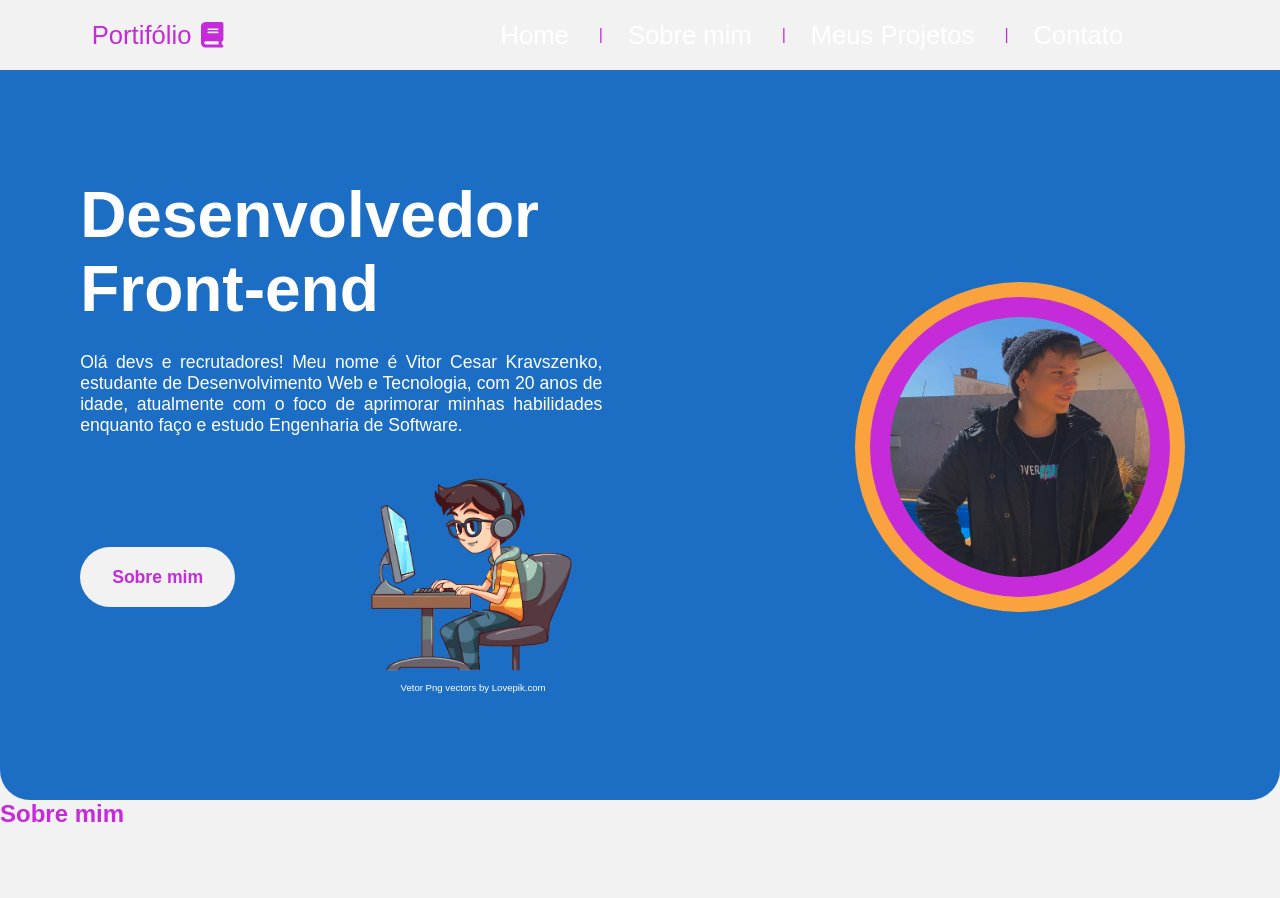
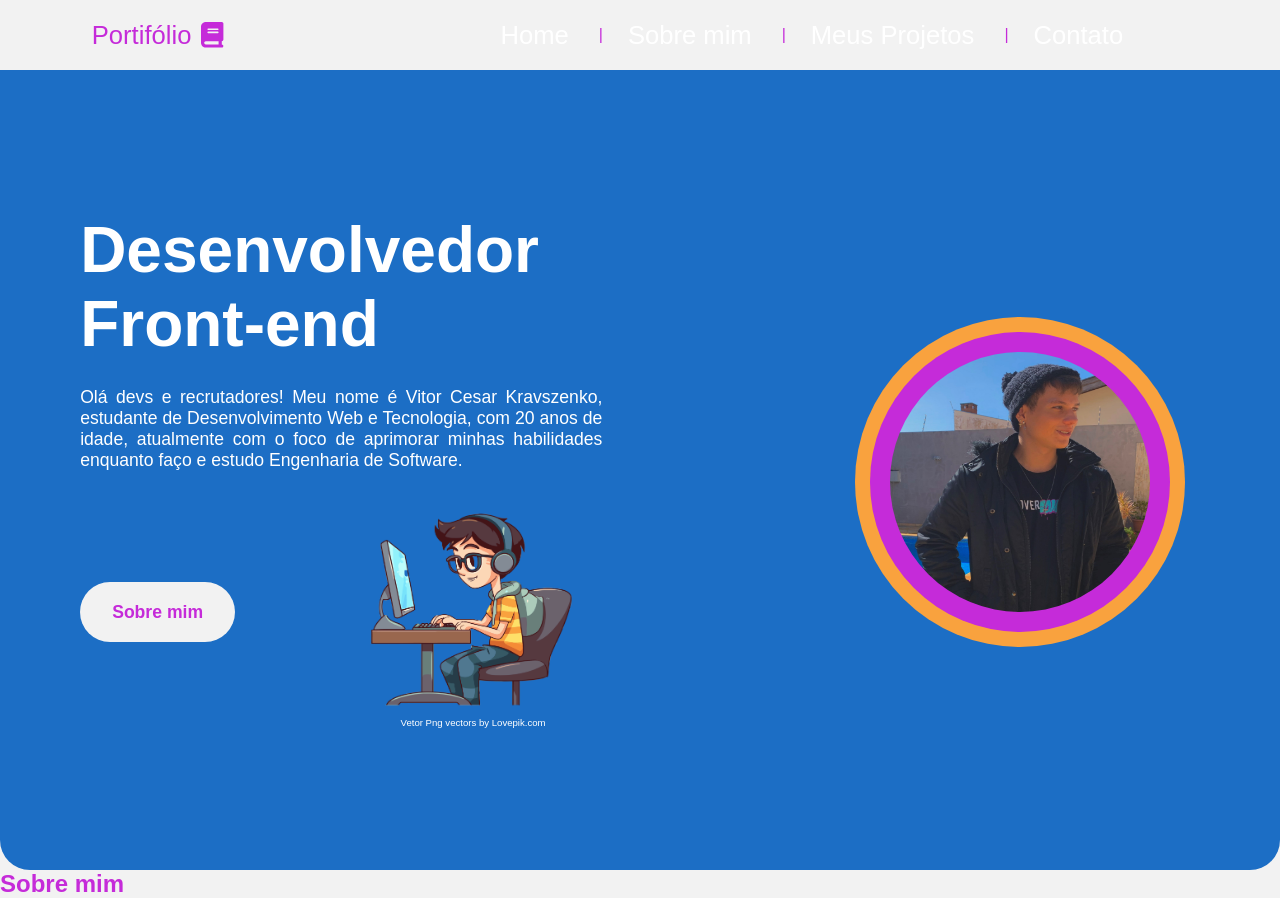
Before and after one commit to vitorkravs/Portfolio, a Next.js app: page / in a window 1280 px wide. Before the commit the page ends 828 px from the top, so only its background shows below. Built offline with nearby package versions, Linux system fonts and the light colour scheme.

Commit message:
modify: ajustando o min-height do header

```diff
--- a/src/components/Header/styles.scss
+++ b/src/components/Header/styles.scss
@@ -2,7 +2,7 @@
 
 header {
   width: 100%;
-  height: 100vh;
+  min-height: 100vh;
   display: flex;
   flex-direction: column;
   background-color: $background;
@@ -35,6 +35,7 @@ header {
 
 @media (min-width: 768px) {
   header {
+    min-height: auto;
     padding-top: 10px;
 
     #nav-container {
```
